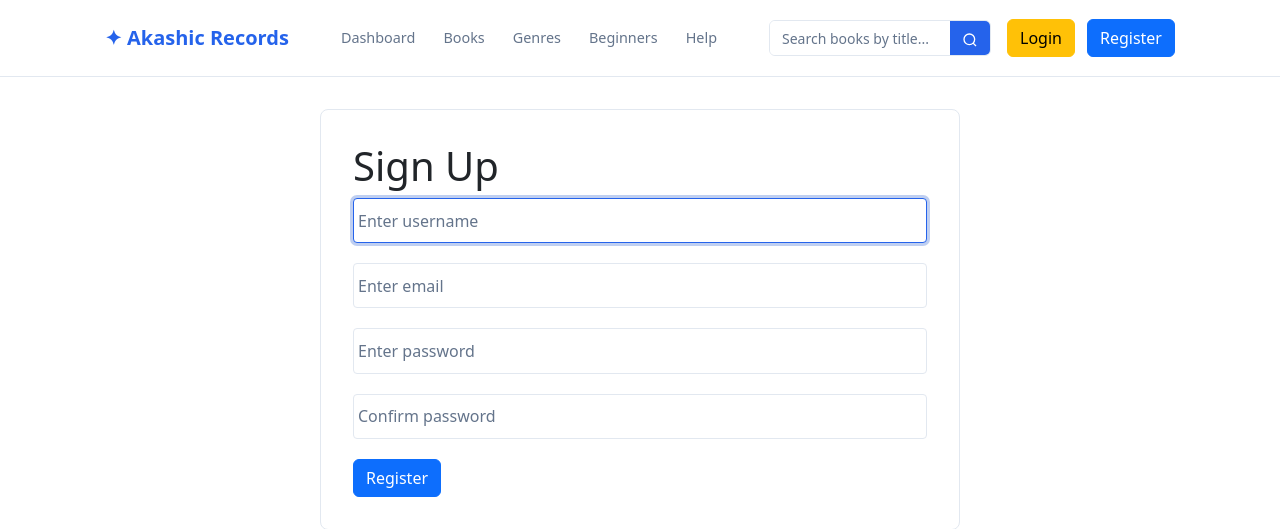
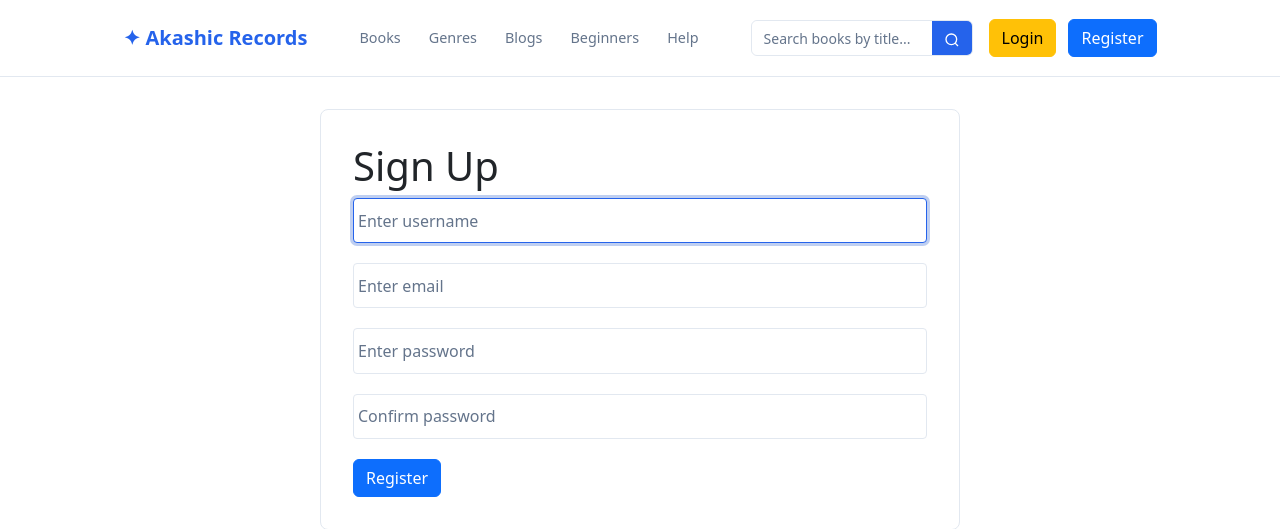
Before and after one commit to Coder-Ankit001/Book_Review_App_With_Django, a Django app: page /accounts/register/ in a window 1280 px wide. Shown: the top 529 px of the page. Run offline with Django 5.2, Linux system fonts and the light colour scheme.

Commit message:
Updated navbar removed dashboard nav

```diff
--- a/templates/includes/navbar.html
+++ b/templates/includes/navbar.html
@@ -9,16 +9,16 @@
     </a>
 
     <ul class="nav-links">
-      <li><a href="{% url 'books:book_list' %}" class="nav-link">Dashboard</a></li>
-      <li><a href="{% url 'books:book_list' %}" class="nav-link">Books</a></li>
-      <li><a href="{% url 'books:genre_list' %}" class="nav-link">Genres</a></li>
+      <li><a href="{% url 'books:user_book_list' %}" class="nav-link">Books</a></li>
+      <li><a href="{% url 'books:user_genre_list' %}" class="nav-link">Genres</a></li>
+      <li><a href="/" class="nav-link">Blogs</a></li>
       <li><a href="/" class="nav-link">Beginners</a></li>
       <li><a href="/" class="nav-link">Help</a></li>
     </ul>
 
     <div class="nav-right">
       <form action="{% url 'books:search_book' %}" method="get" class="nav-search">
-        <input type="text" name="q" placeholder="Search books by title...">
+        <input type="text" name="q" class="form-control" placeholder="Search books by title...">
         <button type="submit">
           <svg width="16" height="16" viewBox="0 0 24 24" fill="none" stroke="currentColor" stroke-width="2">
             <circle cx="11" cy="11" r="8"/><path d="m21 21-4.35-4.35"/>
```
